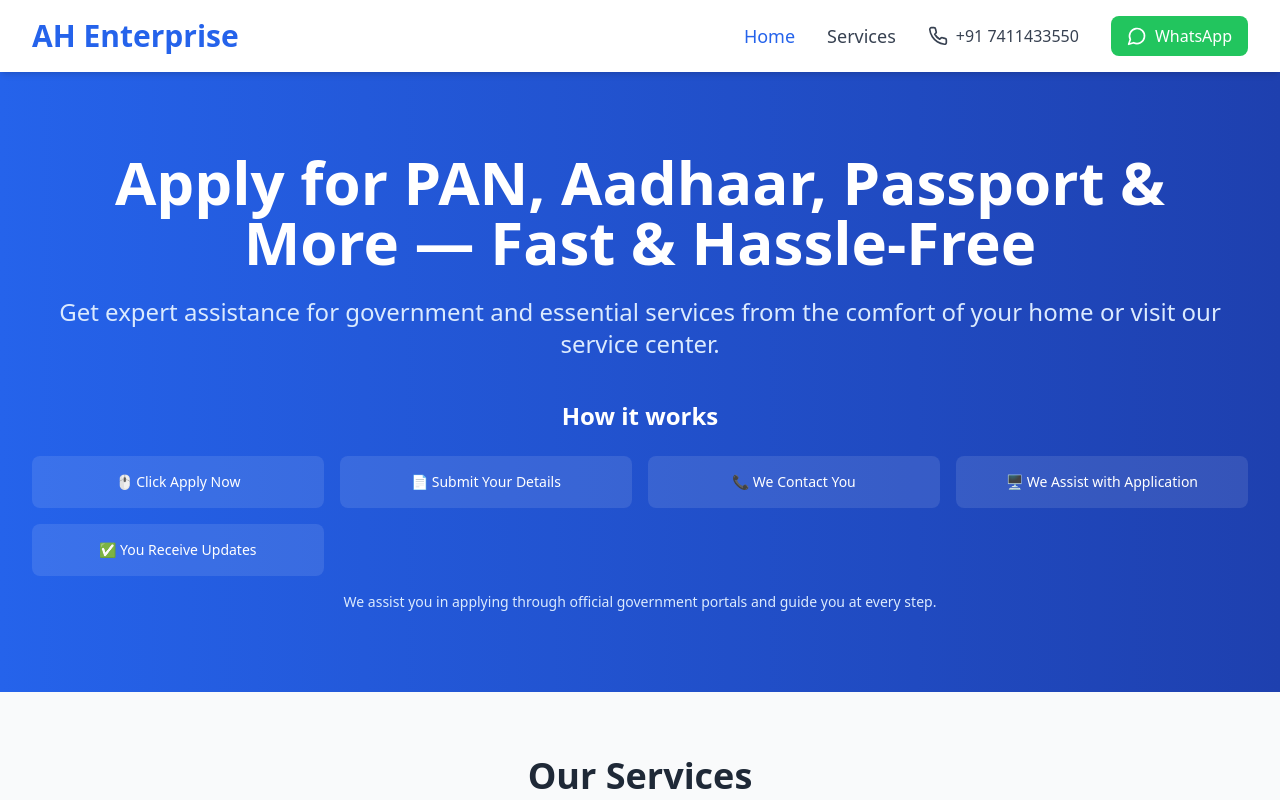
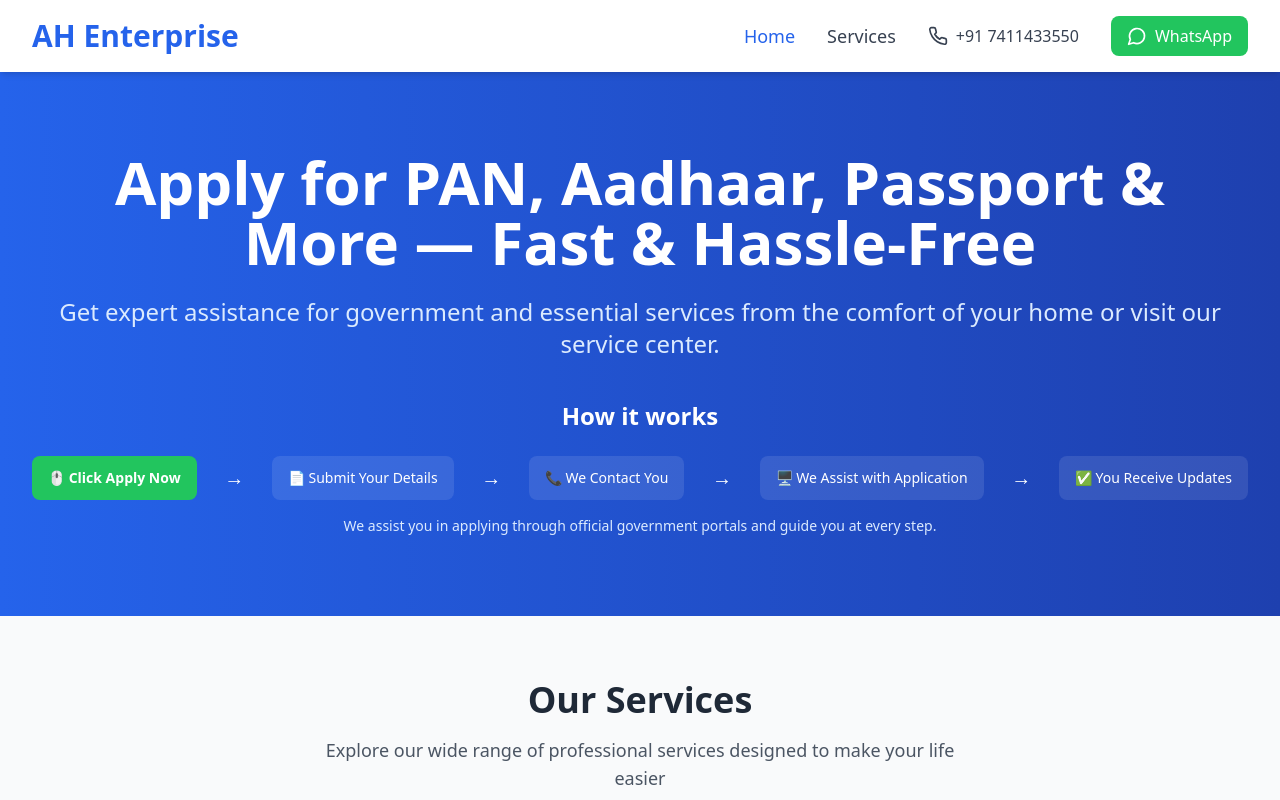
Before and after one commit to Ateeqsabi/ahenterpriseonline, a React (Vite) app: page / in a window 1280 px wide. Shown: the top 800 px of the page. Built offline with nearby package versions, Linux system fonts and the light colour scheme; no server answers.

Commit message:
Update How It Works section for clarity and structure

```diff
--- a/src/pages/Home.tsx
+++ b/src/pages/Home.tsx
@@ -21,24 +21,57 @@ export default function Home() {
             {BUSINESS_INFO.description}
           </p>
 
-          {/* ✅ HOW IT WORKS (ADDED HERE) */}
+          {/* ✅ HOW IT WORKS - UPDATED */}
           <div className="mt-10">
             <h3 className="text-xl sm:text-2xl font-semibold mb-6">How it works</h3>
 
-            <div className="grid grid-cols-2 md:grid-cols-4 gap-4 text-sm">
-              <div className="bg-white bg-opacity-10 p-4 rounded-lg">
+            {/* DESKTOP FLOW */}
+            <div className="hidden md:flex items-center justify-between gap-3 text-sm">
+
+              <div className="bg-green-500 text-white font-semibold px-4 py-3 rounded-lg">
                 🖱️ Click Apply Now
               </div>
-              <div className="bg-white bg-opacity-10 p-4 rounded-lg">
+
+              <span className="text-white text-xl">→</span>
+
+              <div className="bg-white bg-opacity-10 px-4 py-3 rounded-lg">
                 📄 Submit Your Details
               </div>
-              <div className="bg-white bg-opacity-10 p-4 rounded-lg">
+
+              <span className="text-white text-xl">→</span>
+
+              <div className="bg-white bg-opacity-10 px-4 py-3 rounded-lg">
                 📞 We Contact You
               </div>
-              <div className="bg-white bg-opacity-10 p-4 rounded-lg">
+
+              <span className="text-white text-xl">→</span>
+
+              <div className="bg-white bg-opacity-10 px-4 py-3 rounded-lg">
                 🖥️ We Assist with Application
               </div>
-              <div className="bg-white bg-opacity-10 p-4 rounded-lg">
+
+              <span className="text-white text-xl">→</span>
+
+              <div className="bg-white bg-opacity-10 px-4 py-3 rounded-lg">
+                ✅ You Receive Updates
+              </div>
+            </div>
+
+            {/* MOBILE VERSION */}
+            <div className="md:hidden grid grid-cols-1 sm:grid-cols-2 gap-3 text-sm text-center">
+              <div className="bg-green-500 text-white font-semibold p-3 rounded-lg">
+                🖱️ Click Apply Now
+              </div>
+              <div className="bg-white bg-opacity-10 p-3 rounded-lg">
+                📄 Submit Your Details
+              </div>
+              <div className="bg-white bg-opacity-10 p-3 rounded-lg">
+                📞 We Contact You
+              </div>
+              <div className="bg-white bg-opacity-10 p-3 rounded-lg">
+                🖥️ We Assist with Application
+              </div>
+              <div className="bg-white bg-opacity-10 p-3 rounded-lg">
                 ✅ You Receive Updates
               </div>
             </div>
@@ -113,7 +146,7 @@ export default function Home() {
         </div>
       </section>
 
-      {/* WHY CHOOSE US (you can remove later if needed) */}
+      {/* WHY CHOOSE US */}
       <section className="max-w-7xl mx-auto px-4 sm:px-6 lg:px-8 py-16">
         <div className="bg-gradient-to-r from-blue-50 to-blue-100 rounded-2xl p-8 sm:p-12">
           <h2 className="text-3xl sm:text-4xl font-bold text-gray-800 mb-8 text-center">
```
